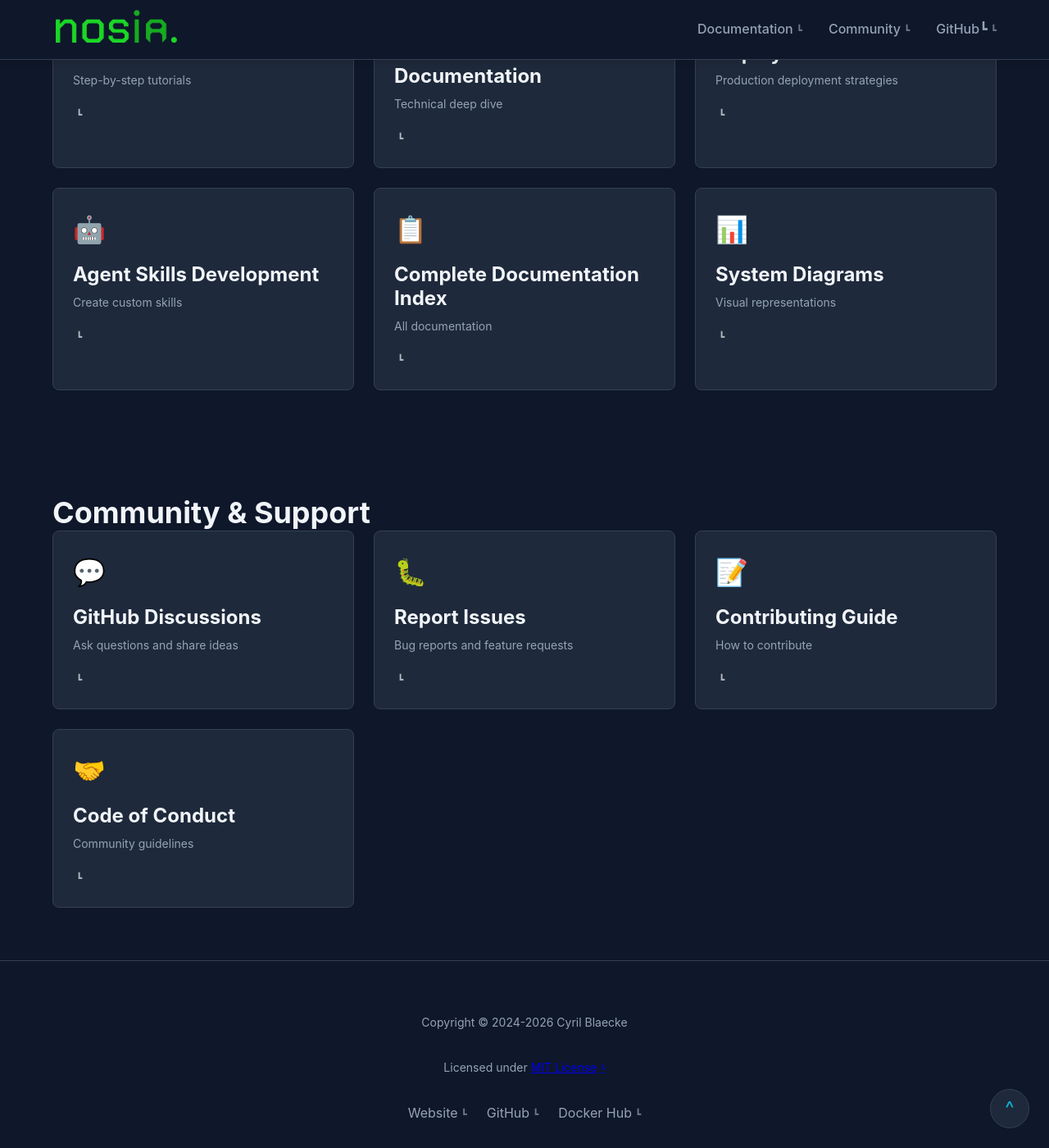
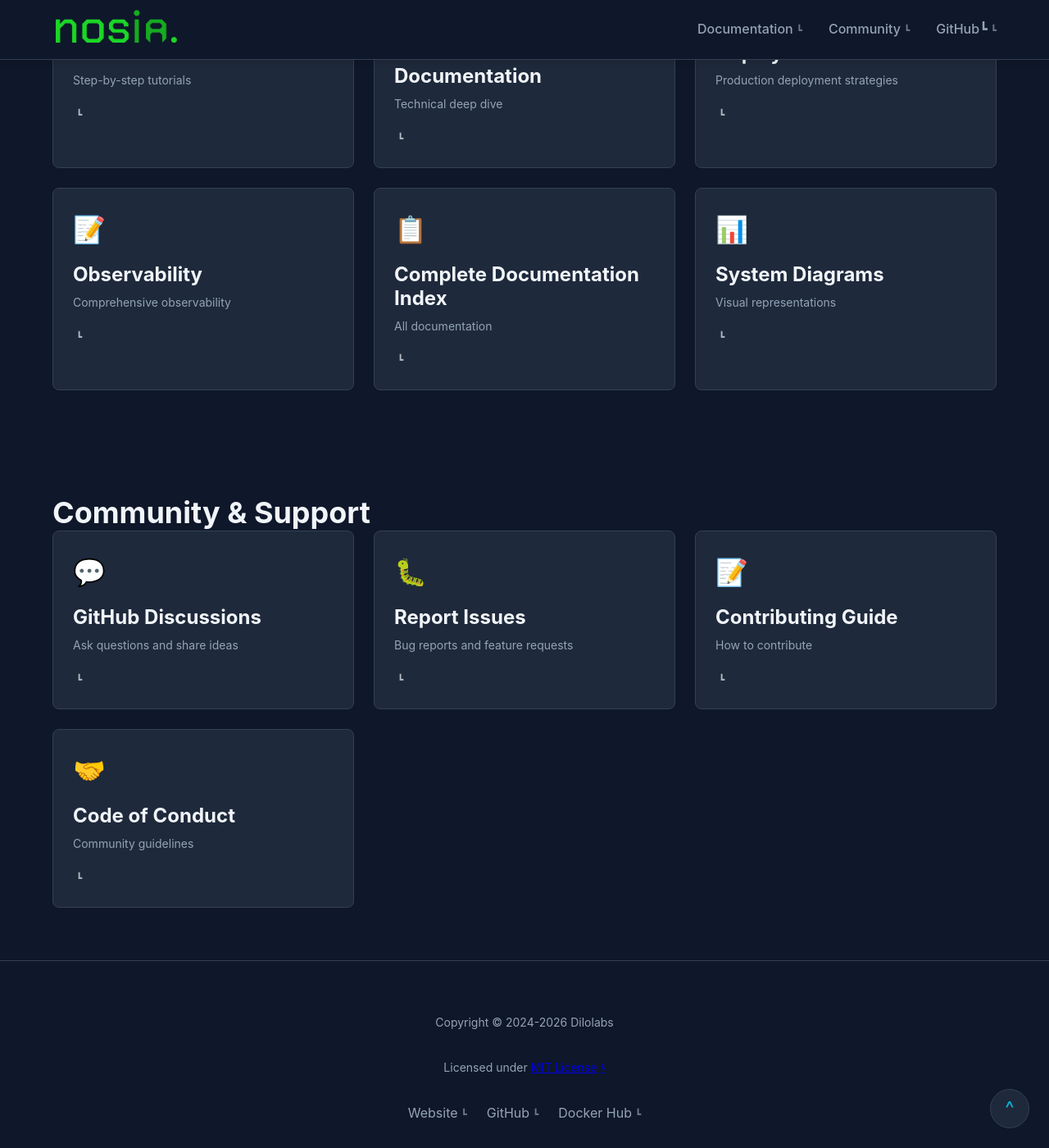
Before and after one commit to dilolabs/nosia-ai, a Jekyll site: the page built from index.md, in a window 1280 px wide and 1400 px high, scrolled down 1907 px. Shown: the whole window at 82% size. Built offline with Jekyll 4.4.1, drawn with Linux system fonts in a browser that asks for light colours.

Commit message:
fix: quickstart, copyright, Docker Hub

```diff
--- a/index.md
+++ b/index.md
@@ -8,7 +8,7 @@ title: Home
     <img src="{{ site.baseurl }}/assets/images/nosia-logo.png" alt="Nosia" height="80">
     <h1>Self-hosted AI RAG + MCP Platform</h1>
     <p class="subtitle">Run AI models on your own data with complete privacy and control</p>
-    <a href="https://get.nosia.ai" class="btn btn-primary">Get Started</a>
+    <a href="#quickstart" class="btn btn-primary">Get Started</a>
   </div>
 </section>
 
@@ -90,9 +90,9 @@ title: Home
         <p>Production deployment strategies</p>
       </a>
       <a href="https://github.com/nosia-ai/nosia/blob/main/docs/agent-skills-development.md" class="card" target="_blank" rel="noopener">
-        <span class="icon">🤖</span>
-        <h3>Agent Skills Development</h3>
-        <p>Create custom skills</p>
+        <span class="icon">📝</span>
+        <h3>Observability</h3>
+        <p>Comprehensive observability</p>
       </a>
       <a href="https://github.com/nosia-ai/nosia/tree/main/docs" class="card" target="_blank" rel="noopener">
         <span class="icon">📋</span>
@@ -138,12 +138,12 @@ title: Home
 
 <footer class="footer">
   <div class="container">
-    <p>Copyright © 2024-2026 Cyril Blaecke</p>
+    <p>Copyright © 2024-2026 Dilolabs</p>
     <p>Licensed under <a href="https://github.com/nosia-ai/nosia/blob/main/LICENSE" target="_blank" rel="noopener">MIT License</a></p>
     <div class="links">
       <a href="https://nosia.ai" target="_blank" rel="noopener">Website</a>
       <a href="https://github.com/nosia-ai/nosia" target="_blank" rel="noopener">GitHub</a>
-      <a href="https://hub.docker.com/u/ai" target="_blank" rel="noopener">Docker Hub</a>
+      <a href="https://hub.docker.com/r/dilolabs/nosia" target="_blank" rel="noopener">Docker Hub</a>
     </div>
   </div>
 </footer>
```
